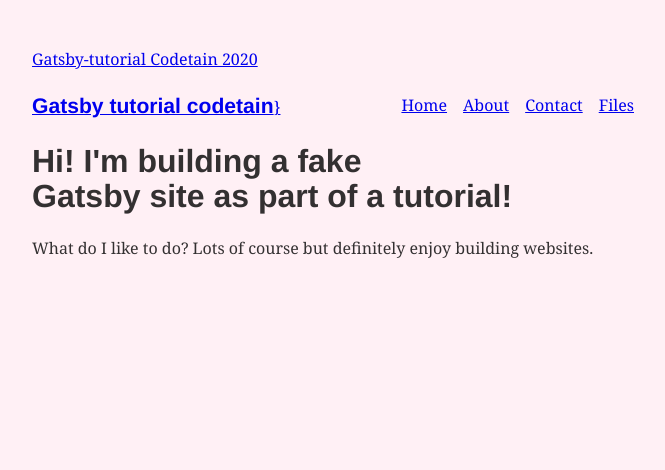
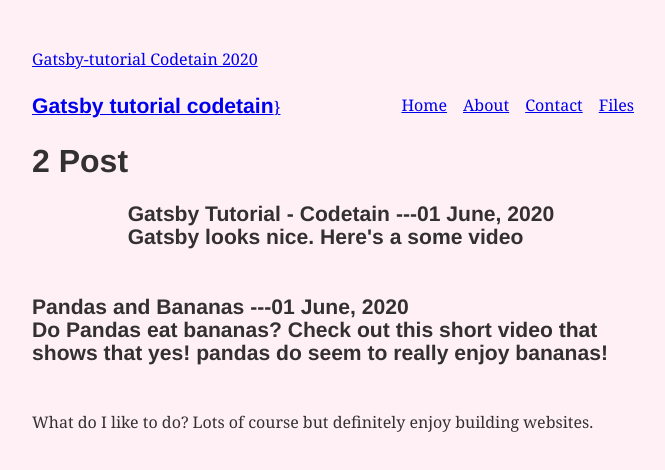
Before and after one commit to setamyDG/gatsby-tutorial, a Gatsby site: page / in a window 1280 px wide. Shown: the whole page, without its empty margins (299-964 px from the left). Built offline with nearby package versions, Linux system fonts and the light colour scheme; Gatsby itself is replaced by a stand-in of ours; some packages are replaced by stand-ins of ours.

Commit message:
added md files with custom data and display it on home page via graphql

```diff
--- a/gatsby-config.js
+++ b/gatsby-config.js
@@ -16,5 +16,6 @@ module.exports = {
         path: `${__dirname}/src/`,
       },
     },
+    "gatsby-transformer-remark",
   ],
 };
--- a/package.json
+++ b/package.json
@@ -20,6 +20,7 @@
     "gatsby-plugin-emotion": "^4.3.3",
     "gatsby-plugin-typography": "^2.5.3",
     "gatsby-source-filesystem": "^2.3.11",
+    "gatsby-transformer-remark": "^2.8.15",
     "react": "^16.12.0",
     "react-dom": "^16.12.0",
     "react-typography": "^0.16.19",
--- /dev/null
+++ b/src/pages/first-md-file.md
@@ -0,0 +1,10 @@
+---
+title: "Gatsby Tutorial - Codetain"
+date: "2020-06"
+---
+
+Gatsby looks nice.
+
+Here's a some video
+
+<iframe width="560" height="315" src="https://www.youtube.com/embed/4n0xNbfJLR8" frameborder="0" allowfullscreen></iframe>
--- a/src/pages/index.js
+++ b/src/pages/index.js
@@ -1,10 +1,25 @@
 import React from "react";
+import { graphql } from "gatsby";
 import Layout from "../components/layout";
 
-export default function Home() {
+export default function Home({ data }) {
   return (
     <Layout>
-      <h1>Hi! I'm building a fake Gatsby site as part of a tutorial!</h1>
+      <h1>
+        {data.allMarkdownRemark.totalCount}
+        {" "}
+        Post
+      </h1>
+      {data.allMarkdownRemark.edges.map(({node}) => (   //question #1
+        <div key={node.id} style={{display: 'flex', alignItems: 'center', justifyContent: 'center'}}>
+          <h3>
+            {node.frontmatter.title} ---
+            {node.frontmatter.date}
+            {" "}
+            <p>{node.excerpt}</p>
+          </h3>
+        </div>
+      ))}
       <p>
         What do I like to do? Lots of course but definitely enjoy building
         websites.
@@ -12,3 +27,21 @@ export default function Home() {
     </Layout>
   );
 }
+
+export const query = graphql`
+ query {
+     allMarkdownRemark {
+         totalCount
+         edges{
+             node{
+                 id
+                 frontmatter {
+                     title
+                     date(formatString: "DD MMMM, YYYY")
+                 }
+                 excerpt
+             }
+         }
+     }
+ }
+`;
--- /dev/null
+++ b/src/pages/second-md-file.md
@@ -0,0 +1,8 @@
+---
+title: "Pandas and Bananas"
+date: "2020-06"
+---
+
+Do Pandas eat bananas? Check out this short video that shows that yes! pandas do seem to really enjoy bananas!
+
+<iframe width="560" height="315" src="https://www.youtube.com/embed/4SZl1r2O_bY" frameborder="0" allowfullscreen></iframe>
```
Also changed, not shown: src/pages/my-files.js (+4 -4 lines), 1 other file.
